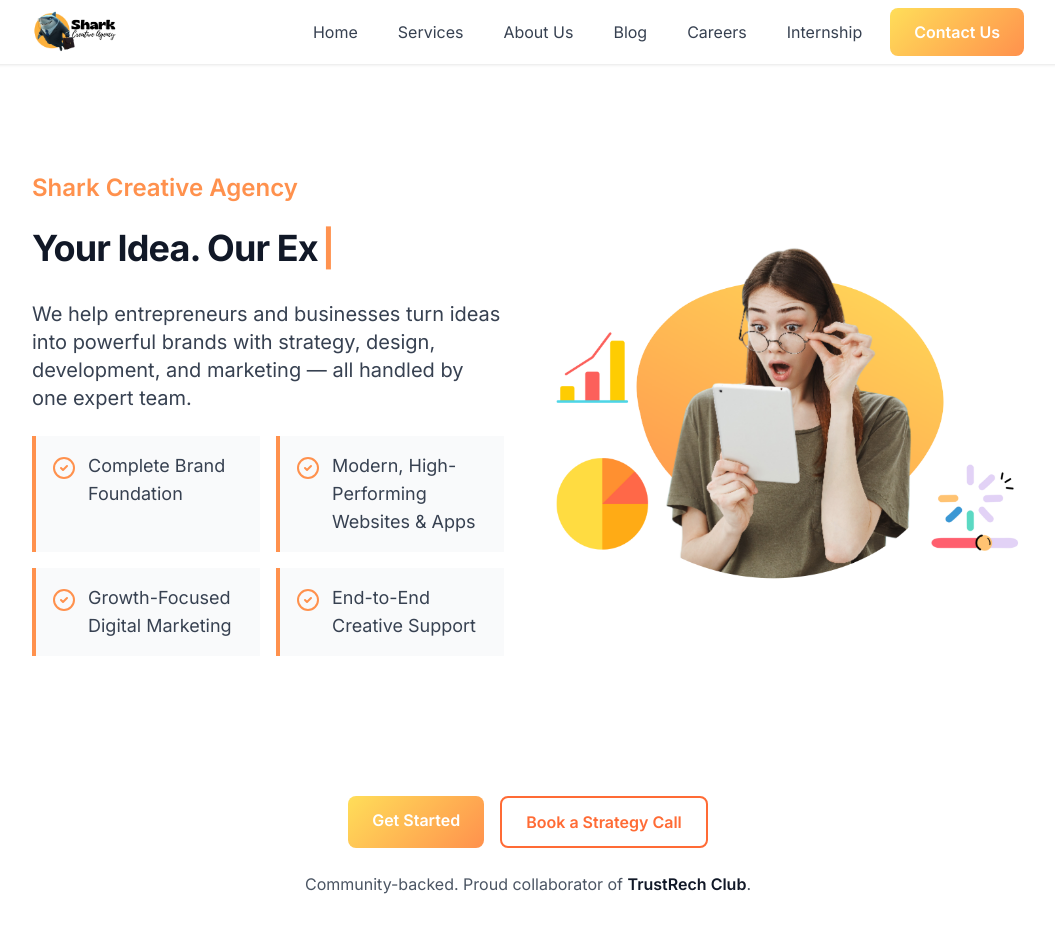
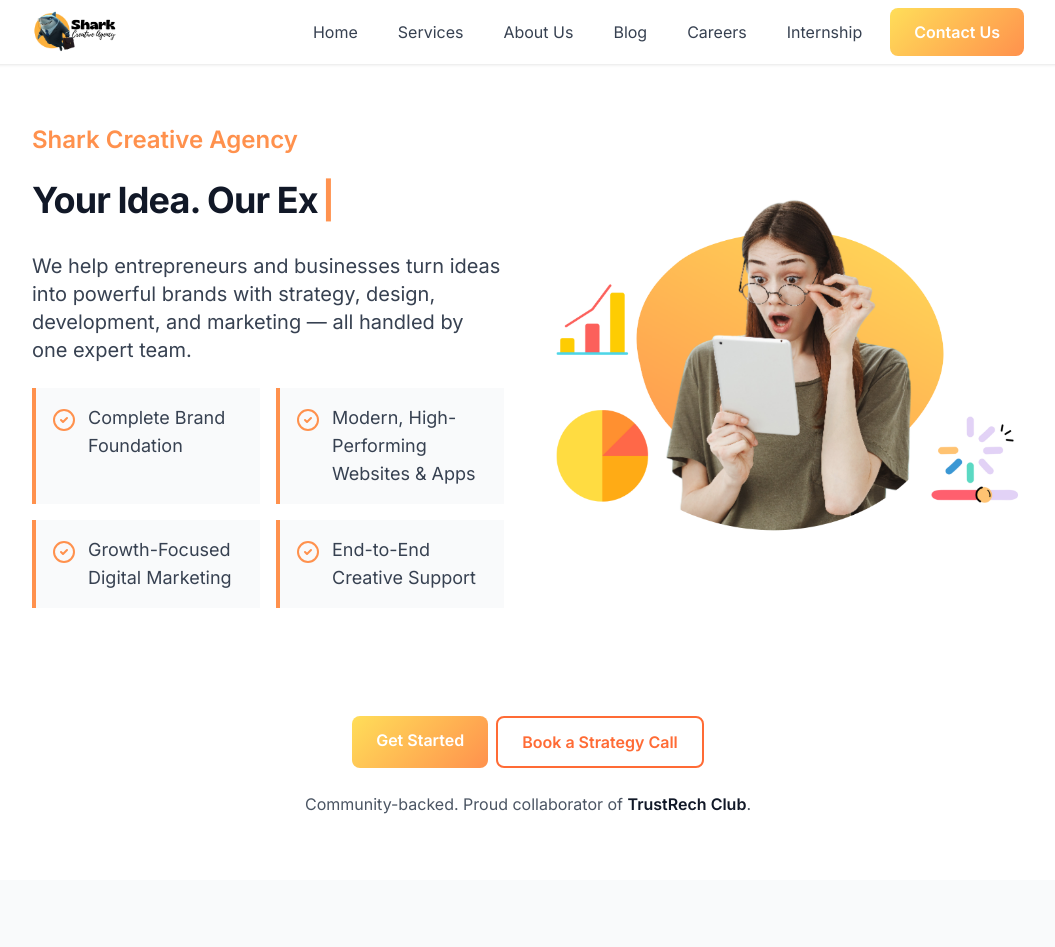
Before and after one commit to bala290498/shark-creative-agency, a Next.js app: page / in a window 1280 px wide. Shown: the top 947 px of the page, without its empty margins (112-1167 px from the left). Built offline with nearby package versions, Linux system fonts and the light colour scheme.

Commit message:
Fix hero spacing for mobile and reduce desktop CTA gap

```diff
--- a/app/page.tsx
+++ b/app/page.tsx
@@ -41,7 +41,7 @@
   return (
     <>
       {/* Hero Section */}
-      <section className="bg-white text-gray-900 site-section pt-20 md:pt-16">
+      <section className="bg-white text-gray-900 site-section pt-16 md:pt-4">
         <div className="container mx-auto px-4 max-w-screen-lg">
           {(() => {
             const hasImage = true; // Hero section has image
@@ -168,9 +168,9 @@
           })()}
 
           {/* CTAs and Microcopy - Full Width */}
-          <div className="w-full text-center mt-8">
+          <div className="w-full text-center mt-4 md:mt-0">
             {/* CTAs */}
-            <div className="flex flex-col sm:flex-row gap-4 justify-center">
+            <div className="flex flex-col sm:flex-row gap-4 md:gap-2 justify-center">
               <Link href="/contact-us" className="btn-secondary-gradient text-center max-w-xs sm:max-w-sm md:max-w-md mx-auto sm:mx-0">
                 Get Started
               </Link>
@@ -371,7 +371,7 @@
                   <hr className="w-full border-t border-orange-100 my-6" />
                   <div className="mt-auto w-full">
                     <p className="text-sm md:text-base text-gray-700 font-medium leading-[1.6]">
-                      Fast, scalable, and secure digital experiences.
+                      Fast. Scalable. Secure digital experiences.
                     </p>
               </div>
               </div>
```
